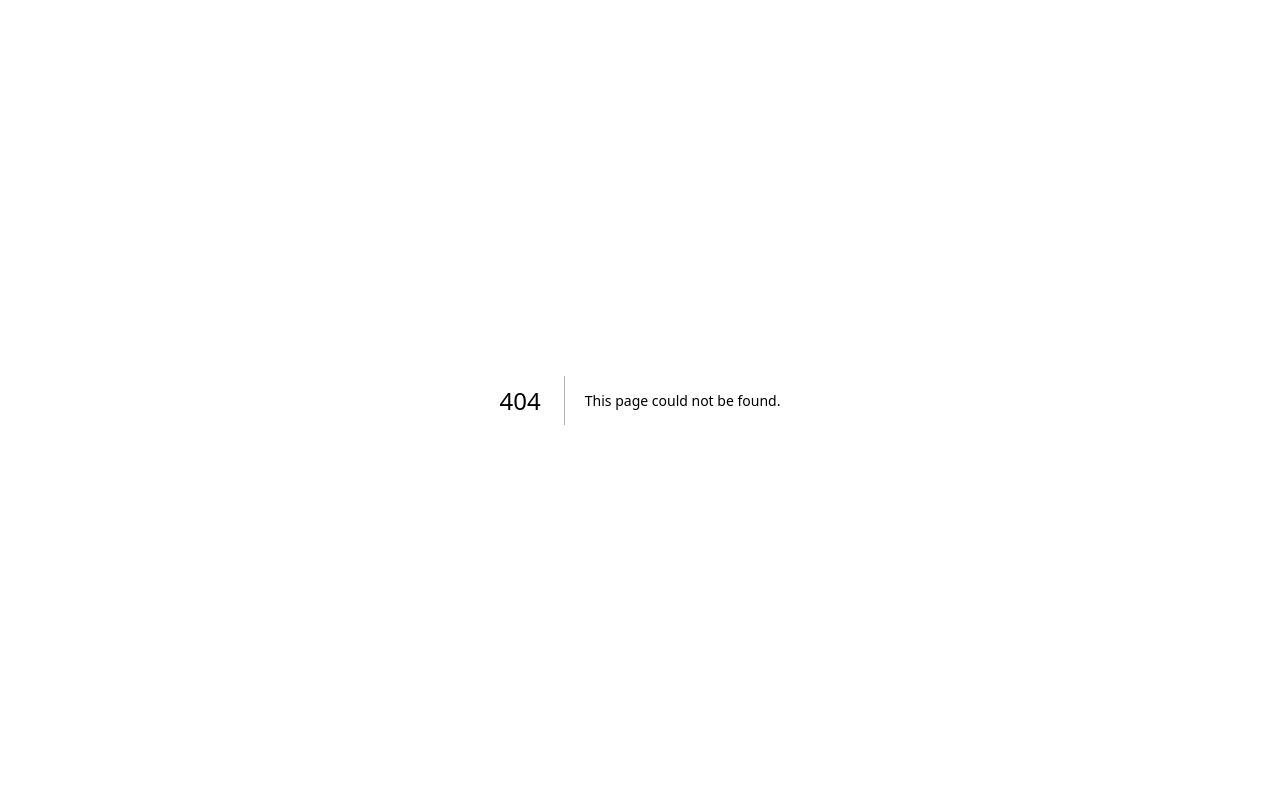
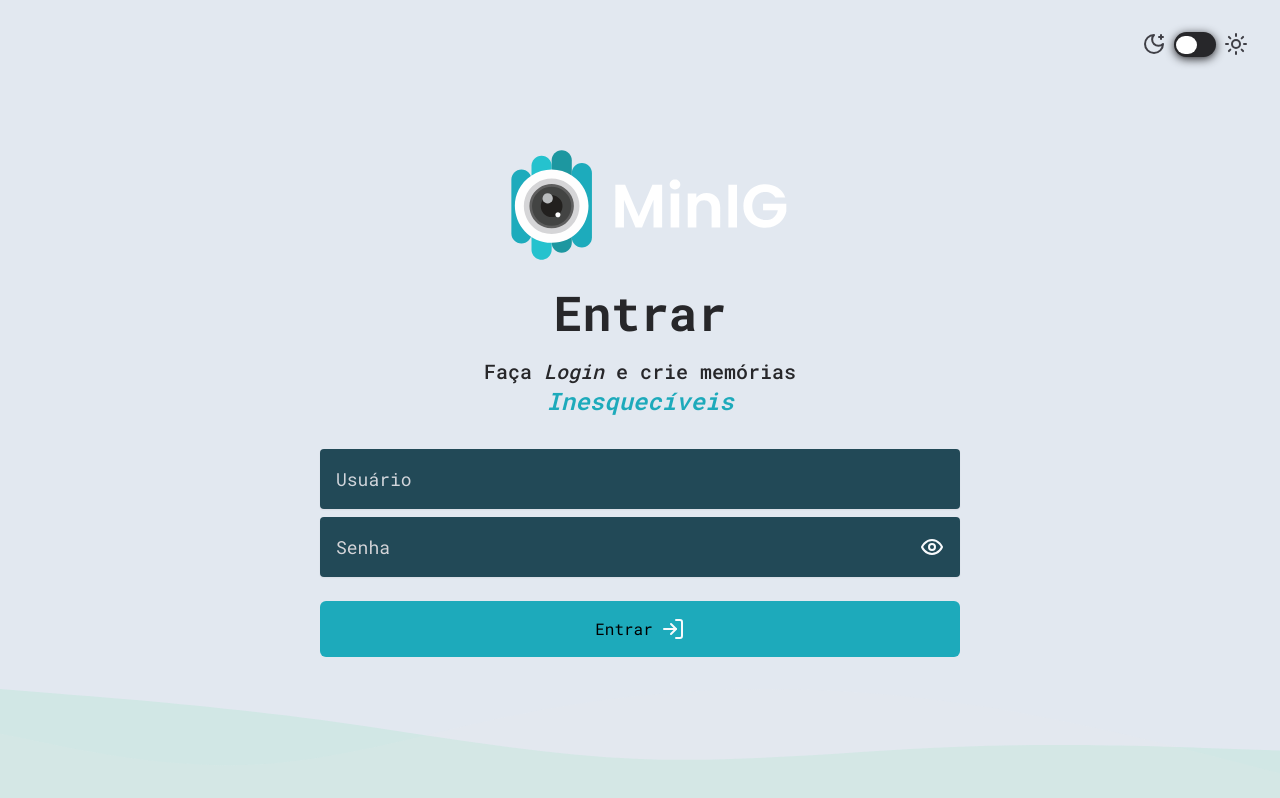
Before and after one commit to es20231/eqp7, a Next.js app in the folder web/: page /auth/login in a window 1280 px wide. Before the commit this address had no page. Built offline with nearby package versions, Linux system fonts and the light colour scheme.

Commit message:
feat(web/pages): add login page

```diff
--- a/web/src/app/api/auth/[...nextauth]/route.ts
+++ b/web/src/app/api/auth/[...nextauth]/route.ts
@@ -19,6 +19,8 @@ export const AuthOptions = {
 
         if (!username || !password) return null
 
+        if (username !== 'test' && password !== 'testtest') return null
+
         return {
           id: 'user-1',
           name: 'John Doe',
@@ -35,7 +37,7 @@ export const AuthOptions = {
     maxAge: 60 * 60 * 24 * 7, // 1 week
   },
   pages: {
-    // signIn: '/login',
+    signIn: '/auth/login',
   },
   callbacks: {
     async jwt({ token, user }: { token: any; user: any }) {
--- /dev/null
+++ b/web/src/app/auth/login/page.tsx
@@ -0,0 +1,39 @@
+'use client'
+
+import {
+  LoginFormComponent,
+  LoginFormProvider,
+} from '@/components/Form/Providers/LoginForm'
+import { Logo } from '@/components/Logo'
+import { Text } from '@/components/Text'
+import { ThemeSwitch } from '@/components/ThemeSwitch'
+import { Title } from '@/components/Title'
+import { Waves } from '@/components/Waves'
+
+const Login = () => {
+  return (
+    <div className="bg-slate-200 dark:bg-rich-black-500 w-full h-full flex flex-col gap-4 items-center justify-center">
+      <ThemeSwitch />
+      <section className="flex flex-col gap-5 bg-red">
+        <Logo width={300} height={300} />
+        <Title className="text-5xl">Entrar</Title>
+        <div className="w-full text-center flex flex-col items-center justify-center">
+          <Text className="text-xl font-medium">
+            Fa&ccedil;a <i>Login</i> e crie memórias
+          </Text>
+          <span className="text-pacific-blue-500 font-semibold italic text-2xl">
+            Inesquecíveis
+          </span>
+        </div>
+      </section>
+
+      <LoginFormProvider>
+        <LoginFormComponent />
+      </LoginFormProvider>
+
+      <Waves />
+    </div>
+  )
+}
+
+export default Login
--- /dev/null
+++ b/web/src/app/dashboard/page.tsx
@@ -0,0 +1,21 @@
+'use client'
+
+import { Button } from '@/components/Button'
+import { signOut } from 'next-auth/react'
+
+const Dashboard = () => {
+  const handleSignOut = () => {
+    if (typeof window !== 'undefined') {
+      signOut()
+    }
+  }
+
+  return (
+    <div>
+      <h1>Dashboard</h1>
+      <Button onClick={handleSignOut}>Sair</Button>
+    </div>
+  )
+}
+
+export default Dashboard
--- a/web/src/app/layout.tsx
+++ b/web/src/app/layout.tsx
@@ -1,9 +1,10 @@
 import { AppProvider } from '@/providers/app.provider'
 import { Roboto_Mono as RobotoMono } from 'next/font/google'
+import { ReactNode } from 'react'
 import './globals.css'
 
 const roboto = RobotoMono({
-  weight: ['400', '500', '700'],
+  weight: ['300', '400', '500', '600', '700'],
   preload: true,
   subsets: ['latin'],
   adjustFontFallback: true,
@@ -18,13 +19,15 @@ export default function RootLayout({
   children,
   session,
 }: {
-  children: React.ReactNode
+  children: ReactNode
   session: any
 }) {
   return (
-    <html lang="en">
+    <html lang="pt-br">
       <body className={roboto.className}>
-        <AppProvider NextAuthSession={session}>{children}</AppProvider>
+        <main className="w-screen h-screen flex flex-col items-center justify-center">
+          <AppProvider NextAuthSession={session}>{children}</AppProvider>
+        </main>
       </body>
     </html>
   )
--- /dev/null
+++ b/web/src/components/Button.tsx
@@ -0,0 +1,34 @@
+import { HTMLAttributes, ReactNode } from 'react'
+import { twMerge } from 'tailwind-merge'
+
+interface ButtonProps extends HTMLAttributes<HTMLButtonElement> {
+  children: ReactNode
+  leftIcon?: ReactNode
+  rightIcon?: ReactNode
+}
+
+const Button = ({
+  children,
+  className,
+  leftIcon,
+  rightIcon,
+  ...rest
+}: ButtonProps) => {
+  return (
+    <button
+      className={twMerge(
+        [
+          'py-2 px-4 w-full bg-pacific-blue-500 flex flex-row gap-2 rounded-md items-center justify-center',
+        ],
+        className,
+      )}
+      {...rest}
+    >
+      {leftIcon}
+      {children}
+      {rightIcon}
+    </button>
+  )
+}
+
+export { Button }
--- /dev/null
+++ b/web/src/components/Form/Providers/LoginForm.tsx
@@ -0,0 +1,118 @@
+'use client'
+
+import { Button } from '@/components/Button'
+import { Form } from '@/components/Form/Parts'
+import { zodResolver } from '@hookform/resolvers/zod'
+import { Eye, EyeOff, LogIn } from 'lucide-react'
+import { signIn } from 'next-auth/react'
+import { useRouter } from 'next/navigation'
+import { ReactNode, useCallback, useState } from 'react'
+import { FormProvider, useForm, useFormContext } from 'react-hook-form'
+import { toast } from 'react-toastify'
+import { z } from 'zod'
+
+const createLoginFormSchema = z.object({
+  username: z.string().nonempty('O usuário é obrigatório'),
+  password: z.string().nonempty('A senha é obrigatória'),
+})
+
+type createLoginFormData = z.infer<typeof createLoginFormSchema>
+
+interface LoginFormProviderProps {
+  children: ReactNode
+}
+
+const LoginFormProvider = ({ children }: LoginFormProviderProps) => {
+  const createLoginForm = useForm<createLoginFormData>({
+    resolver: zodResolver(createLoginFormSchema),
+  })
+
+  return <FormProvider {...createLoginForm}>{children}</FormProvider>
+}
+
+const LoginFormComponent = () => {
+  const [showPassword, setShowPassword] = useState(false)
+  const router = useRouter()
+
+  const togglePasswordVisibility = useCallback(() => {
+    setShowPassword((state) => !state)
+  }, [])
+
+  const { handleSubmit } = useFormContext<createLoginFormData>()
+
+  const handleClickLoginButton = handleSubmit(
+    async ({ username, password }) => {
+      signIn('credentials', {
+        username,
+        password,
+        redirect: false,
+      })
+        .then((res) => {
+          console.log('login res', res)
+          if (res && res.error && res.error === 'CredentialsSignin') {
+            toast.error('Usuário ou senha inválidos')
+            return
+          }
+
+          if (res && res.error) {
+            toast.error('Erro ao realizar login')
+            return
+          }
+
+          if (res && !res.error && res.ok) {
+            toast.success('Login realizado com sucesso')
+            router.push('/dashboard')
+          }
+        })
+        .catch((err) => {
+          console.log('login err', err)
+        })
+    },
+  )
+
+  return (
+    <form className="w-full mt-4 px-4 flex flex-col items-center justify-center gap-2 max-w-2xl">
+      <Form.Field>
+        <Form.Input
+          name="username" // macth with the error message field
+          placeholder="Usuário"
+          className="bg-dark-slate-gray-500 placeholder:text-gray-300"
+          around="bg-dark-slate-gray-500"
+        />
+        <Form.ErrorMessage field="username" />
+      </Form.Field>
+      <Form.Field>
+        <Form.Input
+          name="password" // macth with the error message field
+          placeholder="Senha"
+          className="bg-dark-slate-gray-500 placeholder:text-zinc-300"
+          around="bg-dark-slate-gray-500"
+          type={showPassword ? 'text' : 'password'}
+          right={
+            showPassword ? (
+              <EyeOff
+                className="text-slate-50 cursor-pointer"
+                onClick={togglePasswordVisibility}
+              />
+            ) : (
+              <Eye
+                className="text-slate-50 cursor-pointer"
+                onClick={togglePasswordVisibility}
+              />
+            )
+          }
+        />
+        <Form.ErrorMessage field="password" />
+      </Form.Field>
+      <Button
+        rightIcon={<LogIn className="text-slate-50" />}
+        className="mt-4 py-4"
+        onClick={handleClickLoginButton}
+      >
+        Entrar
+      </Button>
+    </form>
+  )
+}
+
+export { LoginFormComponent, LoginFormProvider }
--- /dev/null
+++ b/web/src/components/Logo.tsx
@@ -0,0 +1,28 @@
+'use client'
+
+import { useTheme } from 'next-themes'
+import Image from 'next/image'
+import logoDark from '../../public/logo-dark.svg'
+import logoLight from '../../public/logo-light.svg'
+
+interface LogoProps {
+  width?: number
+  height?: number
+}
+
+const Logo = ({ width = 100, height = 100 }: LogoProps) => {
+  const { theme } = useTheme()
+
+  return (
+    <div className="flex flex-col items-center justify-center">
+      <Image
+        src={theme === 'light' ? logoLight : logoDark}
+        alt="Logo minig"
+        width={width}
+        height={height}
+      />
+    </div>
+  )
+}
+
+export { Logo }
--- /dev/null
+++ b/web/src/components/Text.tsx
@@ -0,0 +1,20 @@
+import { HTMLAttributes, ReactNode } from 'react'
+import { twMerge } from 'tailwind-merge'
+
+interface TextProps extends HTMLAttributes<HTMLParagraphElement> {
+  children: ReactNode
+}
+
+const Text = ({ className, ...rest }: TextProps) => {
+  return (
+    <p
+      className={twMerge([
+        'text-zinc-800 dark:text-slate-50 w-full text-base text-center',
+        className,
+      ])}
+      {...rest}
+    />
+  )
+}
+
+export { Text }
--- /dev/null
+++ b/web/src/components/Title.tsx
@@ -0,0 +1,22 @@
+import { ReactNode } from 'react'
+import { twMerge } from 'tailwind-merge'
+
+interface TitleProps extends React.HTMLAttributes<HTMLHeadingElement> {
+  children: ReactNode
+}
+
+const Title = ({ children, className, ...rest }: TitleProps) => {
+  return (
+    <h2
+      className={twMerge([
+        'font-bold text-3xl text-zinc-800 dark:text-slate-50 w-full text-center',
+        className,
+      ])}
+      {...rest}
+    >
+      {children}
+    </h2>
+  )
+}
+
+export { Title }
--- /dev/null
+++ b/web/src/components/Waves.tsx
@@ -0,0 +1,21 @@
+import { useTheme } from 'next-themes'
+import Image from 'next/image'
+import wavesDark from '../../public/waves-dark.svg'
+import wavesLight from '../../public/waves-light.svg'
+
+const Waves = () => {
+  const { theme } = useTheme()
+  return (
+    <div className="absolute bottom-0 left-0 w-full">
+      <Image
+        src={theme === 'light' ? wavesLight : wavesDark}
+        alt="Waves"
+        width={1920}
+        height={1080}
+        className="w-full h-full"
+      />
+    </div>
+  )
+}
+
+export { Waves }
--- a/web/src/middleware.ts
+++ b/web/src/middleware.ts
@@ -1,9 +1,9 @@
 import { withAuth } from 'next-auth/middleware'
 
 export default withAuth({
-  // pages: {
-  //   signIn: '/login',
-  // },
+  pages: {
+    signIn: '/auth/login',
+  },
 })
 
 export const config = {
@@ -14,10 +14,7 @@ export const config = {
      * - _next/static (static files)
      * - _next/image (image optimization files)
      * - favicon.ico (favicon file)
-     * - InfatecLogo.svg (logo file)
-     * - LoginFormImage.svg (login form image file)
-     * - PEGELogo.svg (logo file)
      */
-    '/((?!api|_next/static|_next/image|favicon.ico).*)',
+    '/((?!api|_next/static|_next/image|favicon.ico|public/:path).*)',
   ],
 }
```
